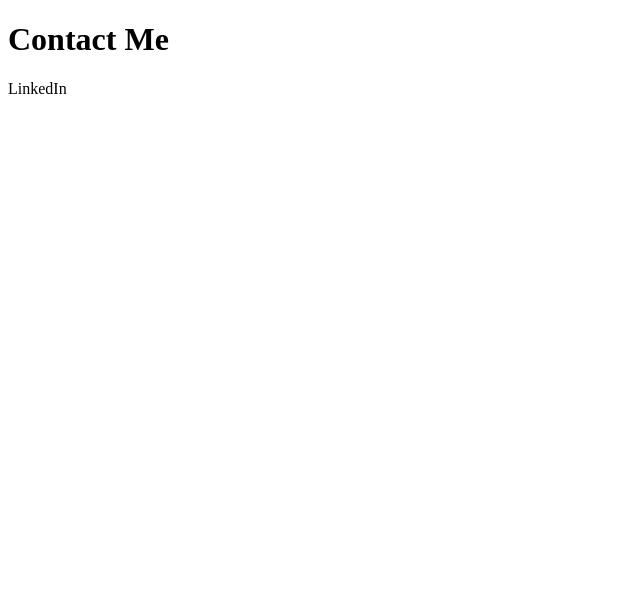
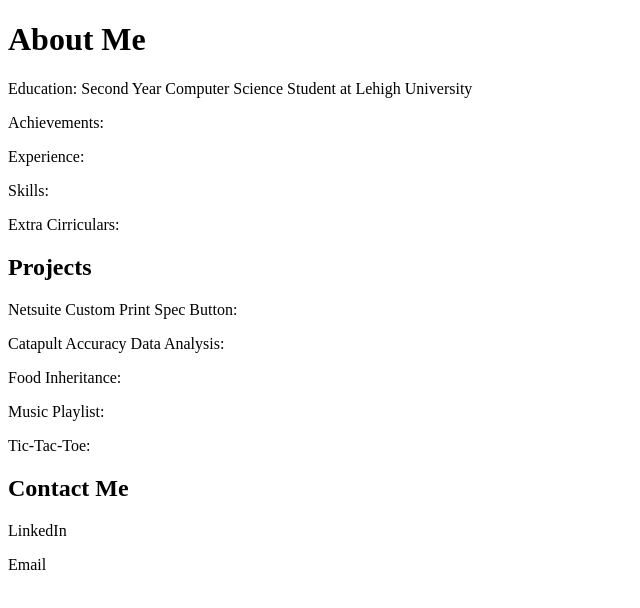
Before and after one commit to elizabethpursell/elizabethpursell.github.io, a plain HTML site: page index.html in a window 1280 px wide. Shown: the whole page, without its empty margins (0-640 px from the left). Drawn offline with Linux system fonts and the light colour scheme.

Commit message:
Update index.html

```diff
--- a/index.html
+++ b/index.html
@@ -5,7 +5,20 @@
       <title>Project: My Own Webpage</title>
   </head>
   <body>
-    <h1>Contact Me</h1>
-    <p>LinkedIn</p>
+    <h1>About Me</h1>
+      <p>Education: Second Year Computer Science Student at Lehigh University</p>
+      <p>Achievements: </p>
+      <p>Experience: </p>
+      <p>Skills: </p>
+      <p>Extra Cirriculars: </p>
+    <h2>Projects</h2>
+      <p>Netsuite Custom Print Spec Button: </p>
+      <p>Catapult Accuracy Data Analysis: </p>
+      <p>Food Inheritance: </p>
+      <p>Music Playlist: </p>
+      <p>Tic-Tac-Toe: </p>
+    <h2>Contact Me</h2>
+      <p>LinkedIn</p>
+      <p>Email</p>
   </body>
 </html>
```
